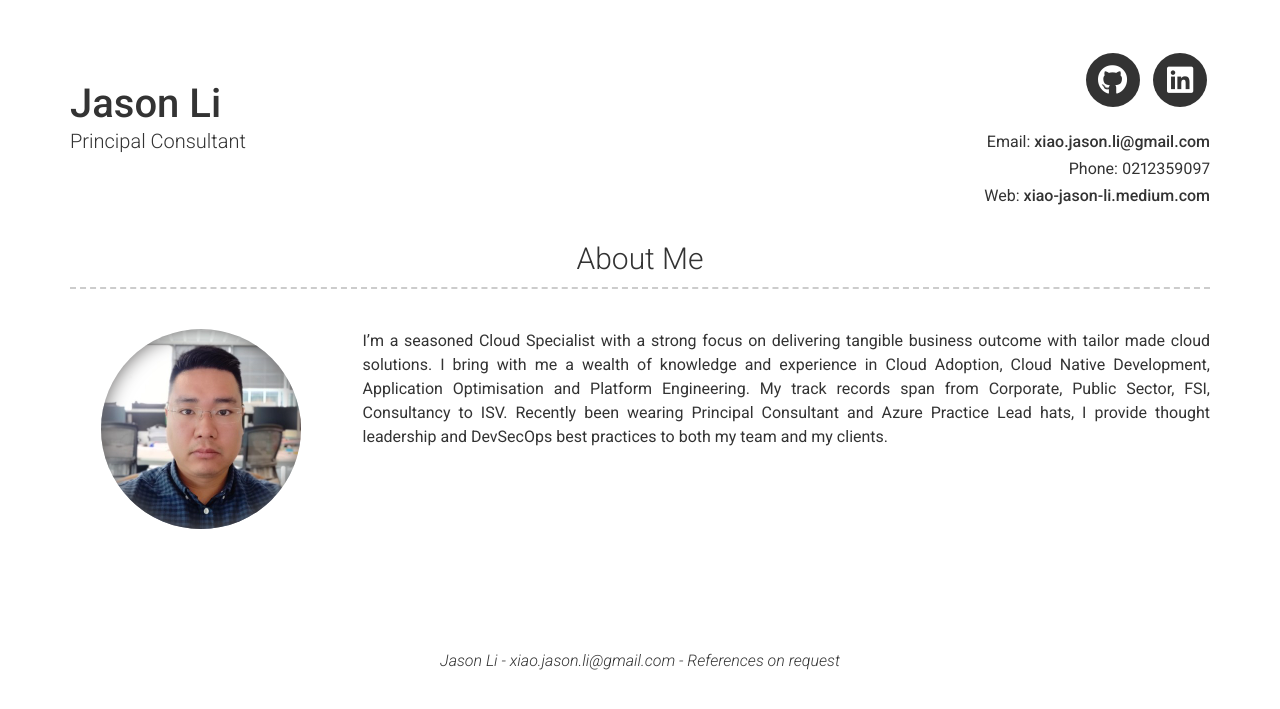
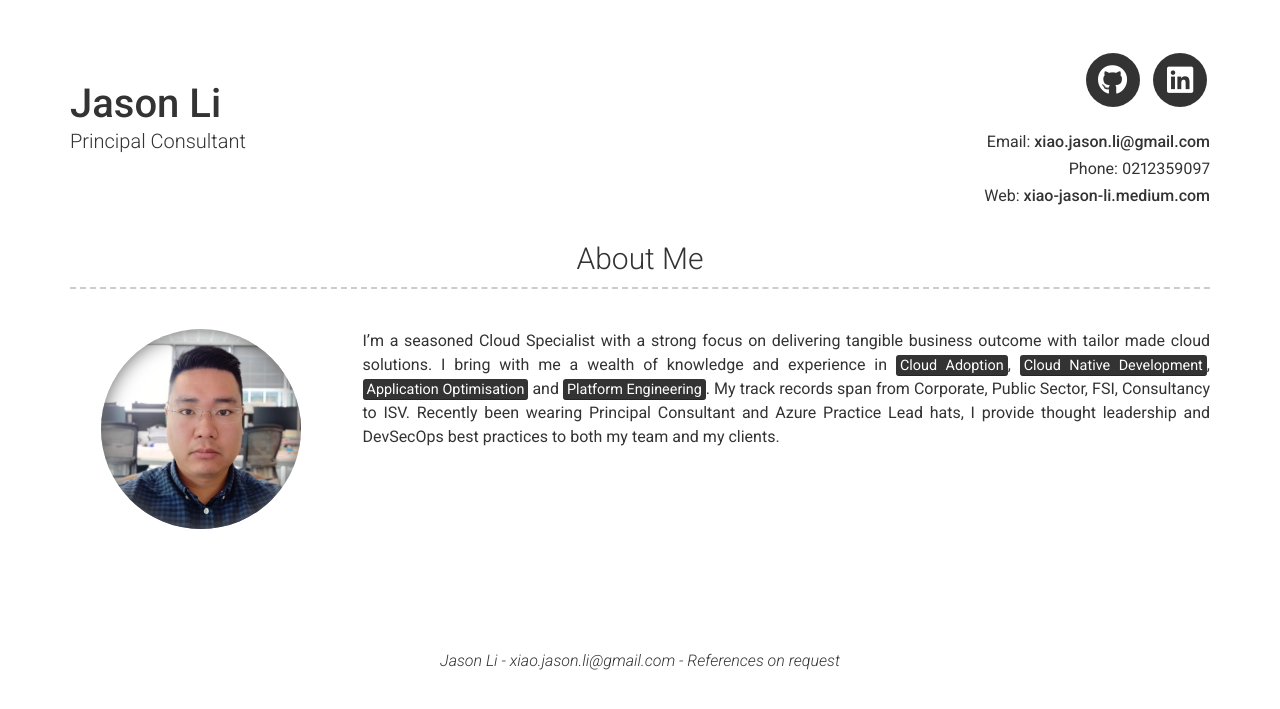
Before and after one commit to shin-akuma/shin-akuma.github.io, a Jekyll site: the page built from index.md, in a window 1280 px wide. Shown: the top 709 px of the page. Built offline with Jekyll 4.4.1, drawn with Linux system fonts in a browser that asks for light colours; nearby versions of some CDN libraries.

```diff
--- a/_config.yml
+++ b/_config.yml
@@ -41,7 +41,7 @@ linkedin_username: jason-xiao-li
 about_title: About Me
 about_profile_image: images/profile.jfif
 about_content: | # this will include new lines to allow paragraphs
-  I’m a seasoned Cloud Specialist with a strong focus on delivering tangible business outcome with tailor made cloud solutions. I bring with me a wealth of knowledge and experience in Cloud Adoption, Cloud Native Development, Application Optimisation and Platform Engineering. My track records span from Corporate, Public Sector, FSI, Consultancy to ISV. Recently been wearing Principal Consultant and Azure Practice Lead hats, I provide thought leadership and DevSecOps best practices to both my team and my clients.
+  I’m a seasoned Cloud Specialist with a strong focus on delivering tangible business outcome with tailor made cloud solutions. I bring with me a wealth of knowledge and experience in <mark>Cloud Adoption</mark>, <mark>Cloud Native Development</mark>, <mark>Application Optimisation</mark> and <mark>Platform Engineering</mark>. My track records span from Corporate, Public Sector, FSI, Consultancy to ISV. Recently been wearing Principal Consultant and Azure Practice Lead hats, I provide thought leadership and DevSecOps best practices to both my team and my clients.
 
 content:
   - title: Projects # Title for the section
```
